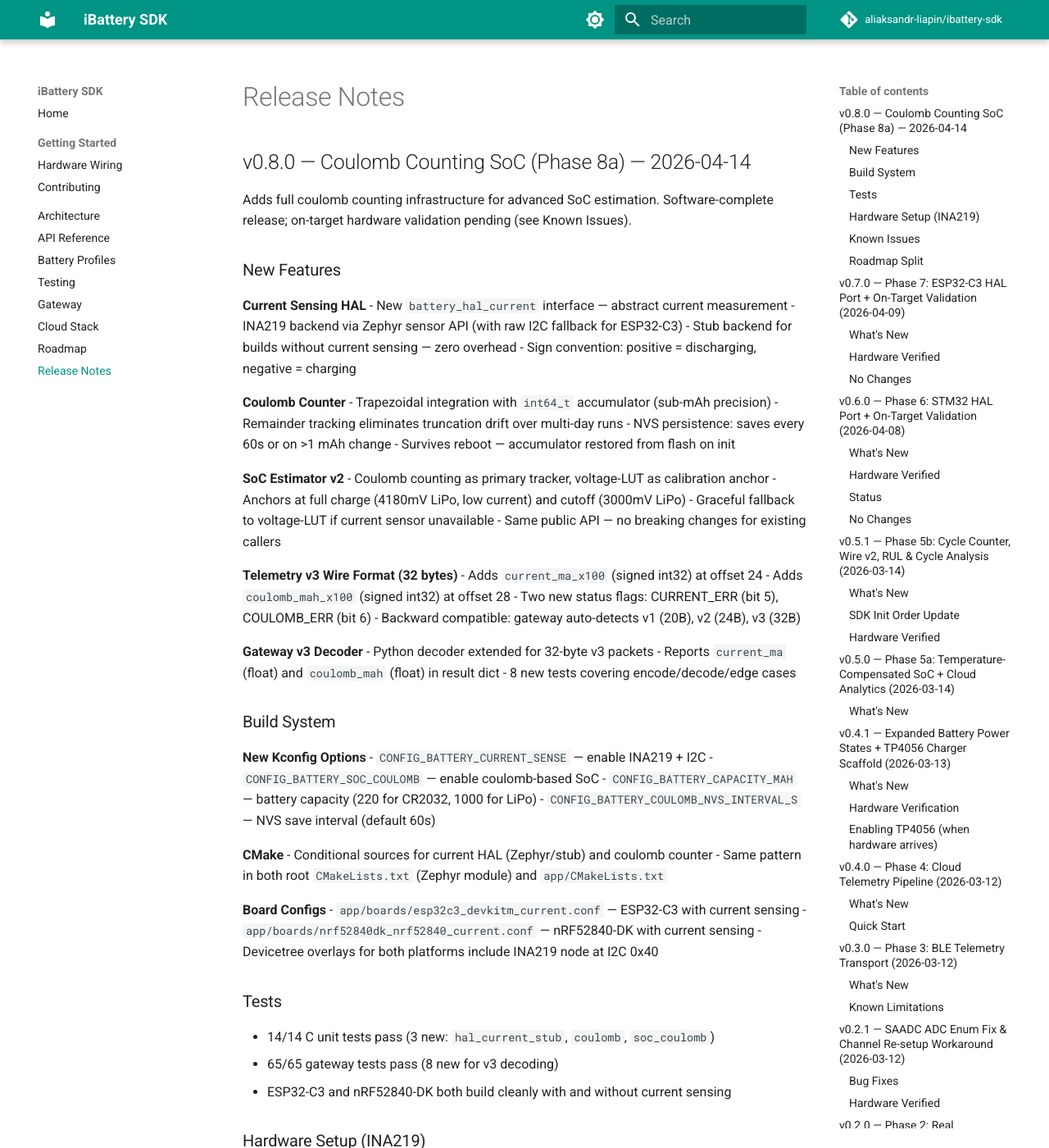
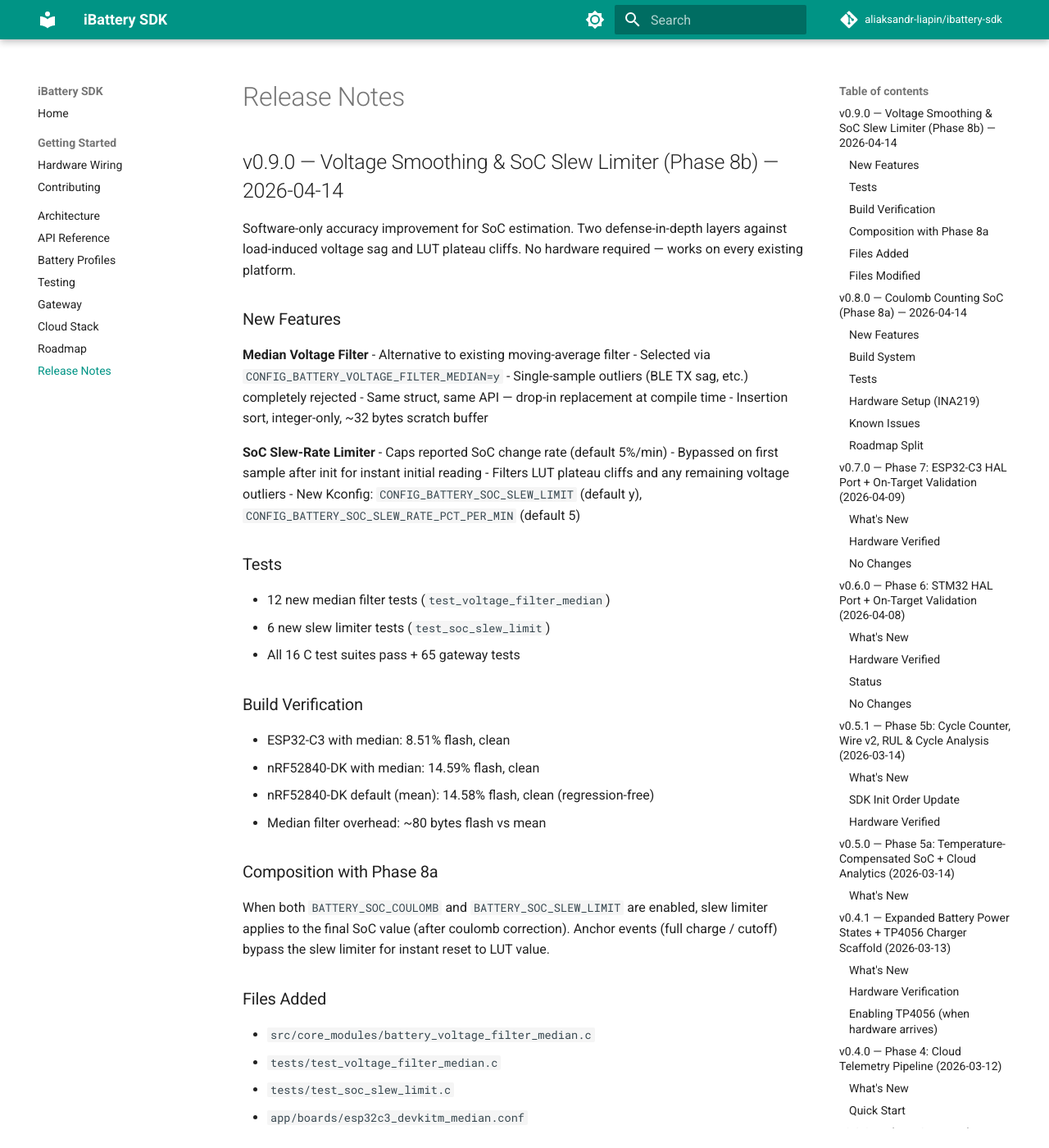
Before and after one commit to aliaksandr-liapin/ibattery-sdk, an MkDocs documentation site: the page built from docs/RELEASE_NOTES.md, in a window 1280 px wide and 1400 px high. Shown: the whole window at 82% size. Built offline with MkDocs 1.6.1 and Material for MkDocs 9.7.7, drawn with Linux system fonts in a browser that asks for light colours; comment, search, counter and statistics services are not loaded; some of the changed text lies outside the part shown.

Commit message:
docs: add v0.9.0 release notes for Phase 8b

```diff
--- a/docs/RELEASE_NOTES.md
+++ b/docs/RELEASE_NOTES.md
@@ -1,4 +1,64 @@
 # Release Notes
+
+## v0.9.0 — Voltage Smoothing & SoC Slew Limiter (Phase 8b) — 2026-04-14
+
+Software-only accuracy improvement for SoC estimation. Two
+defense-in-depth layers against load-induced voltage sag and
+LUT plateau cliffs. No hardware required — works on every
+existing platform.
+
+### New Features
+
+**Median Voltage Filter**
+- Alternative to existing moving-average filter
+- Selected via `CONFIG_BATTERY_VOLTAGE_FILTER_MEDIAN=y`
+- Single-sample outliers (BLE TX sag, etc.) completely rejected
+- Same struct, same API — drop-in replacement at compile time
+- Insertion sort, integer-only, ~32 bytes scratch buffer
+
+**SoC Slew-Rate Limiter**
+- Caps reported SoC change rate (default 5%/min)
+- Bypassed on first sample after init for instant initial reading
+- Filters LUT plateau cliffs and any remaining voltage outliers
+- New Kconfig: `CONFIG_BATTERY_SOC_SLEW_LIMIT` (default y),
+  `CONFIG_BATTERY_SOC_SLEW_RATE_PCT_PER_MIN` (default 5)
+
+### Tests
+
+- 12 new median filter tests (`test_voltage_filter_median`)
+- 6 new slew limiter tests (`test_soc_slew_limit`)
+- All 16 C test suites pass + 65 gateway tests
+
+### Build Verification
+
+- ESP32-C3 with median: 8.51% flash, clean
+- nRF52840-DK with median: 14.59% flash, clean
+- nRF52840-DK default (mean): 14.58% flash, clean (regression-free)
+- Median filter overhead: ~80 bytes flash vs mean
+
+### Composition with Phase 8a
+
+When both `BATTERY_SOC_COULOMB` and `BATTERY_SOC_SLEW_LIMIT` are
+enabled, slew limiter applies to the final SoC value (after coulomb
+correction). Anchor events (full charge / cutoff) bypass the slew
+limiter for instant reset to LUT value.
+
+### Files Added
+
+- `src/core_modules/battery_voltage_filter_median.c`
+- `tests/test_voltage_filter_median.c`
+- `tests/test_soc_slew_limit.c`
+- `app/boards/esp32c3_devkitm_median.conf`
+
+### Files Modified
+
+- `app/Kconfig` — filter type choice + slew options
+- `CMakeLists.txt` — conditional voltage filter source
+- `app/CMakeLists.txt` — same conditional
+- `src/intelligence/battery_soc_estimator.c` — slew limiter integration
+- `tests/CMakeLists.txt` — new test targets
+
+---
 
 ## v0.8.0 — Coulomb Counting SoC (Phase 8a) — 2026-04-14
 
```
Also changed, not shown: docs/ARCHITECTURE.md (+25 -3 lines), docs/ROADMAP.md (+3 -2 lines), docs/SDK_API.md (+9 -0 lines).
